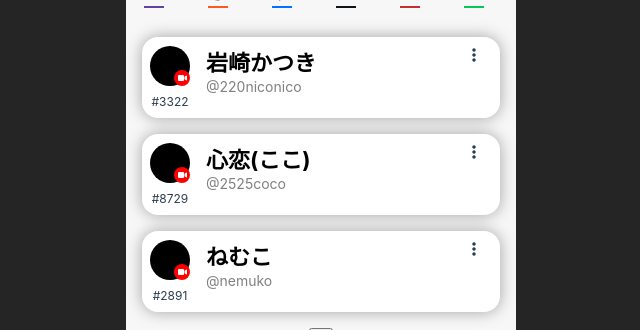
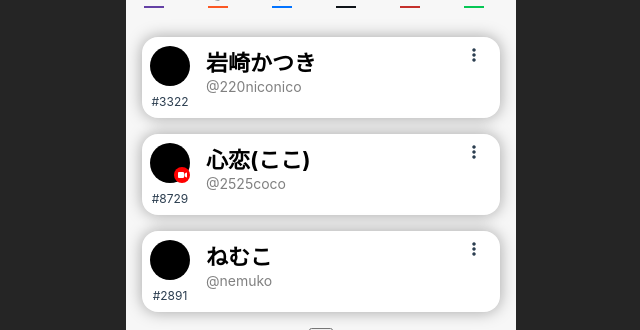
Before and after one commit to simd-float4x4/2525, a Vue app in the folder niconico-researcher/: page / in a window 1280 px wide. Shown: the part 382-712 px from the top of the page, without its empty margins (319-959 px from the left). Built offline with nearby package versions, Linux system fonts and the light colour scheme.

Commit message:
fix: 配信中アイコンの分岐

```diff
--- a/niconico-researcher/src/components/CastCell.vue
+++ b/niconico-researcher/src/components/CastCell.vue
@@ -3,7 +3,7 @@
         <div class="cell_user_image_area">
             <div class="user_icon_container">
                 <div class="icon user_image_icon"></div>
-                <div class="icon user_is_broadcasting_icon">
+                <div v-if="userData.platform[0].isBroadCasting == true" class="icon user_is_broadcasting_icon">
                     <i class="fa-solid fa-video fa-fade"></i>
                 </div>
             </div>
```
